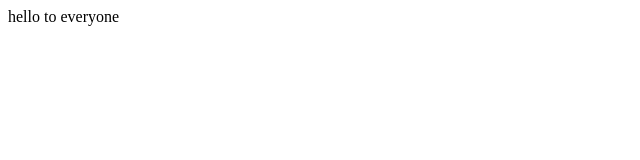
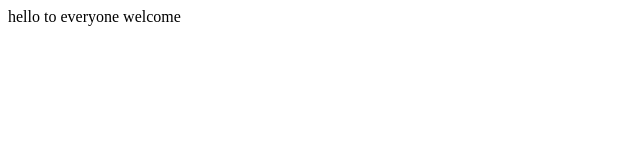
Before and after one commit to nechamabGit/branc2, a plain HTML site: page hello.html in a window 1280 px wide. Shown: the full height of the page, 0-640 px from the left. Drawn offline with Linux system fonts and the light colour scheme.

Commit message:
add welcome

```diff
--- a/hello.html
+++ b/hello.html
@@ -6,6 +6,6 @@
     <title>hello</title>
 </head>
 <body>
-    <div> hello to everyone</div>
+    <div> hello to everyone welcome</div>
 </body>
 </html>
```
